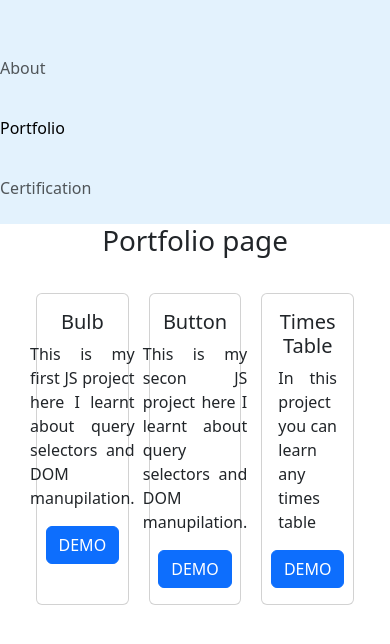
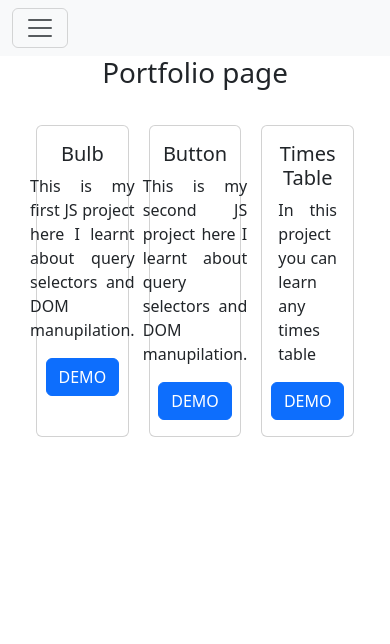
Before and after one commit to arihaantodi/Portfolio, a plain HTML site: page portfolio.html in a window 390 px wide. Drawn offline with nearby package versions, Linux system fonts and the light colour scheme.

Commit message:
Navbar changes

```diff
--- /dev/null
+++ b/certificate.css
@@ -0,0 +1,4 @@
+iframe {
+  height: 450px;
+  width: 80%;
+}
--- a/index.css
+++ b/index.css
@@ -17,8 +17,6 @@ ul {
   display: flex;
   justify-content: flex-end;
   gap: 20px;
-  padding-right: 75px;
-  padding-top: 40px;
 }
 
 li {
--- a/portfolio.css
+++ b/portfolio.css
@@ -17,8 +17,6 @@ ul {
   display: flex;
   justify-content: flex-end;
   gap: 20px;
-  padding-right: 75px;
-  padding-top: 40px;
 }
 
 li {
--- a/portfolio.html
+++ b/portfolio.html
@@ -13,20 +13,42 @@
     <link rel="stylesheet" href="portfolio.css" />
   </head>
   <body>
-    <nav class="navbar" style="background-color: #e3f2fd">
+    <nav class="navbar navbar-expand-lg bg-body-tertiary">
+      <div class="container-fluid">
+        <button
+          class="navbar-toggler"
+          type="button"
+          data-bs-toggle="collapse"
+          data-bs-target="#navbarSupportedContent"
+          aria-controls="navbarSupportedContent"
+          aria-expanded="false"
+          aria-label="Toggle navigation"
+        >
+          <span class="navbar-toggler-icon"></span>
+        </button>
+        <div class="collapse navbar-collapse" id="navbarSupportedContent">
           <ul class="navbar-nav me-auto mb-2 mb-lg-0">
             <li class="nav-item">
-          <a class="nav-link" href="index.html">About</a>
-        </li>
-        <li class="nav-item">
-          <a class="nav-link active" aria-current="page" href="portfolio.html"
-            >Portfolio</a
+              <a class="nav-link active" aria-current="page" href="index.html"
+                >About</a
               >
             </li>
             <li class="nav-item">
-          <a class="nav-link" href="#">Certification</a>
+              <a class="nav-link active" aria-current="page" href=""
+                >Projects</a
+              >
+            </li>
+            <li class="nav-item">
+              <a
+                class="nav-link active"
+                aria-current="page"
+                href="certificate.html"
+                >Certificates</a
+              >
             </li>
           </ul>
+        </div>
+      </div>
     </nav>
 
     <center>
@@ -46,7 +68,7 @@
           <div class="card-body">
             <h5 class="card-title">Button</h5>
             <p class="card-text">
-              This is my secon JS project here I learnt about query selectors
+              This is my second JS project here I learnt about query selectors
               and DOM manupilation.
             </p>
             <a href="Button/button.html" class="btn btn-primary">DEMO</a>
```
Also changed, not shown: certificate.html (added, +12 -0 lines), index.html (+30 -7 lines), certificate.js (added), python certificate.jpg (added). Lines whose indentation alone changed are shown as unchanged.
